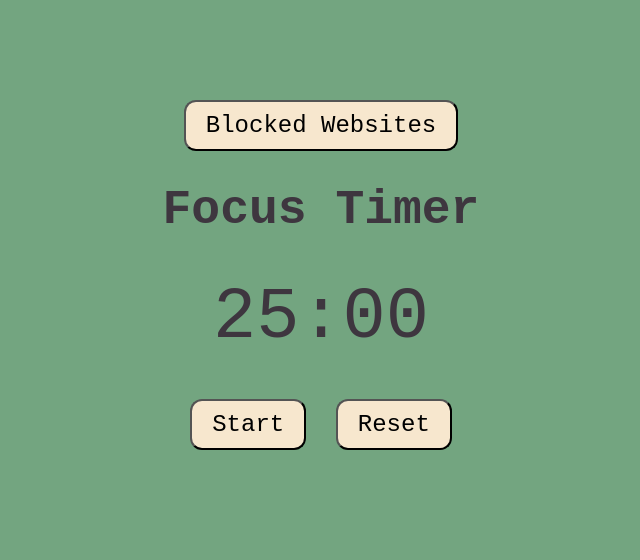
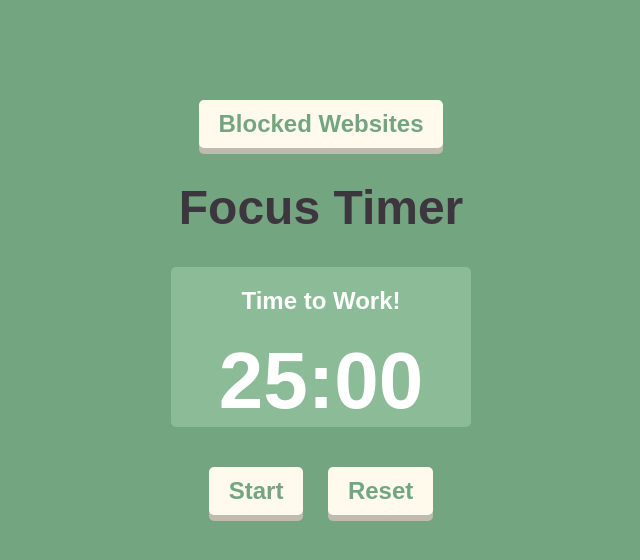
Before and after one commit to vinngo/pomochromo, a browser extension: page Pomochromo/index.html in a window 1280 px wide. Shown: the whole page, without its empty margins (319-959 px from the left). Drawn offline with Linux system fonts and the light colour scheme.

Commit message:
Made timer pretty.

```diff
--- a/Pomochromo/index.html
+++ b/Pomochromo/index.html
@@ -4,8 +4,15 @@
   <title>Focus Timer</title>
   <style>
     /* CSS styling for the timer */
+    #timer-container{
+      width: 300px;
+      margin: auto;
+      background-color: rgb(139, 187, 151);
+      border-radius: 5px;
+    }
+
     body {
-      font-family: Lucida, monospace;
+      font-family: Lucida, sans-serif;
       text-align: center;
       margin-top: 100px;
     }
@@ -15,19 +22,29 @@
     }
 
     .button {
-      border-radius: 12px;
-      background-color: #F7E7CE;
-      font-family: Lucida, monospace;
+      border-radius: 5px;
+      background-color: #fffaeb;
+      font-family: Lucida, sans-serif;
+      font-weight: bold;
+      border: none;
+      color: rgb(115, 165, 128);
+      box-shadow: 0px 6px 0px #bfbbaf;
+
     }
 
     h1 {
-      font-family: Lucida, monospace;
+      font-family: Lucida, sans-serif;
       font-size: 48px;
     }
 
+    #label {
+      padding-top: 20px;
+    }
+
     #timer {
-      font-size: 72px;
-      margin-top: 40px;
+      font-size: 80px;
+      margin-top: 1px;
+      font-weight: bold;
     }
 
     #controls {
@@ -35,7 +52,6 @@
     }
 
     button {
-      border-radius: 12px;
       font-family: Lucida, monospace;
       font-size: 24px;
       padding: 10px 20px;
@@ -46,12 +62,14 @@
 </head>
 <button class="button" onclick="location.href='https://www.youtube.com/watch?v=JnGSFHazTkg'">Blocked Websites</button>
 <body>
-
   <h1 style="color:#3E363F">Focus Timer</h1>
-  <div style="color:#3E363F" id="timer">25:00</div>
-  <div id="controls">
-    <button class="button" id="start" onclick="startTimer()">Start</button>
-    <button class="button" id="reset" onclick="reset()">Reset</button>
-
+  <div id = "timer-container">
+    <h2 style="color:#ffffff" id = "label">Time to Work!</h2>
+    <div style="color:#ffffff" id="timer">25:00</div>
+  </div>
+  <div id = "controls">
+  <button class="button" id="start" onclick="startTimer()">Start</button>
+  <button class="button" id="reset" onclick="reset()">Reset</button>
+  </div>
 </body>
 </html>
--- a/Pomochromo/script.js
+++ b/Pomochromo/script.js
@@ -29,17 +29,21 @@ function secondsTimer() {
 }
 
 function pomodoro(){
+    //logic to determine pomodoro loop
     if (loop[reps] === "work"){
+        document.getElementById("label").textContent = "Get to Work!";
         minutes = 24;
         seconds = 0;
         minutesInterval = setInterval(minutesTimer, 60000);
         secondsInterval = setInterval(secondsTimer, 1000);
     } else if (loop[reps] === "break"){
+        document.getElementById("label").textContent = "Five Minute Break."
         minutes = 4;
         seconds = 0;
         minutesInterval = setInterval(minutesTimer, 60000);
         secondsInterval = setInterval(secondsTimer, 1000);
     } else {
+        document.getElementById("label").textContent = "Fifteen Minute Break."
         minutes = 14;
         seconds = 0;
         minutesInterval = setInterval(minutesTimer, 60000);
@@ -68,7 +72,7 @@ function reset(){
   reps = 0;
   minutes = 25;
   seconds = 0;
-  document.getElementById("timer").textContent = minutes + ":" + seconds;
+  document.getElementById("timer").textContent = minutes + ":" + "0" + seconds;
   document.getElementById("start").textContent = "Start";
 }
 
```
